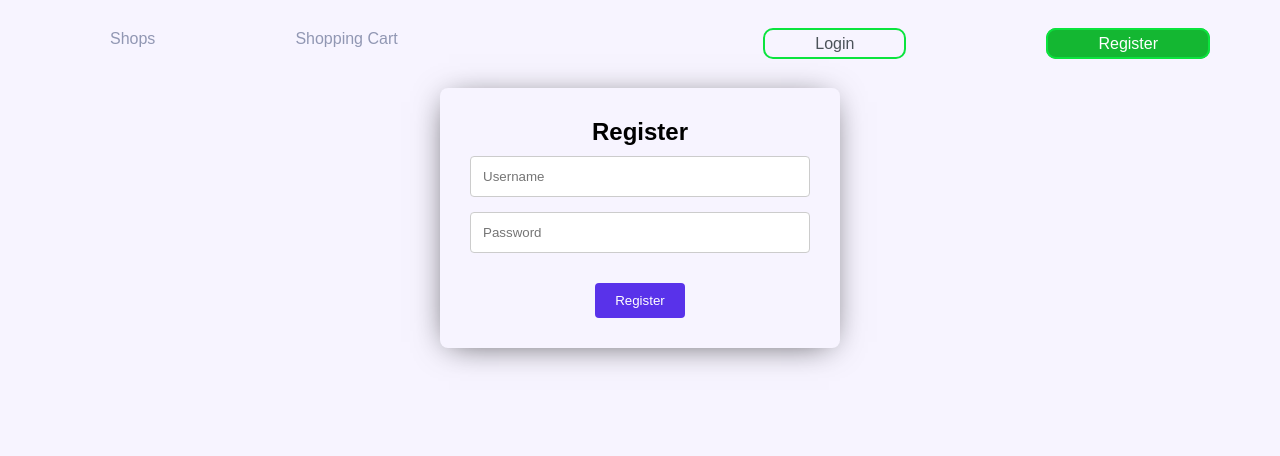
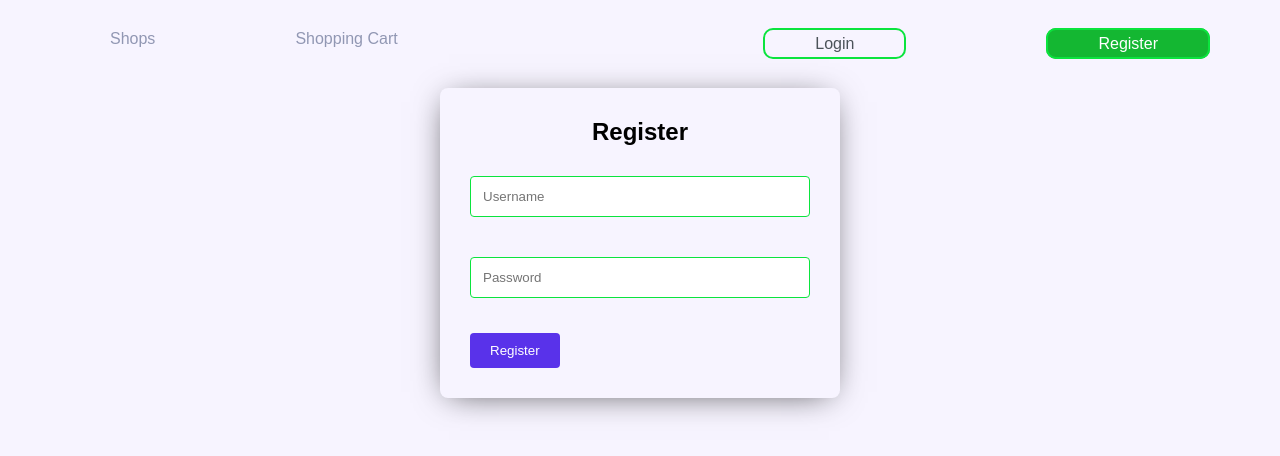
Before and after one commit to seggaz/food-delivery-frontend, a React (Create React App) app: page /register in a window 1280 px wide. Shown: the top 456 px of the page. Built offline with nearby package versions, Linux system fonts and the light colour scheme.

Commit message:
add valitation

```diff
--- a/package.json
+++ b/package.json
@@ -13,6 +13,7 @@
     "react": "^18.2.0",
     "react-content-loader": "^6.2.1",
     "react-dom": "^18.2.0",
+    "react-hook-form": "^7.45.4",
     "react-loader-spinner": "^5.3.4",
     "react-loading-skeleton": "^3.3.1",
     "react-scripts": "5.0.1",
--- a/src/components/Login/Login.jsx
+++ b/src/components/Login/Login.jsx
@@ -1,17 +1,21 @@
-import { useState } from 'react';
+import React from 'react';
+import { useForm } from 'react-hook-form';
 import { useNavigate } from 'react-router-dom';
 import BACKEND_URL from '../../config';
 import styles from './Login.module.scss';
 import axios from 'axios';
 
 const Login = ({ onLogin }) => {
-  const [username, setUsername] = useState('');
-  const [password, setPassword] = useState('');
+  const {
+    register,
+    handleSubmit,
+    formState: { errors },
+  } = useForm();
   const navigate = useNavigate();
 
-  const handleLogin = () => {
+  const handleLogin = (data) => {
     axios
-      .post(`${BACKEND_URL}/login`, { username, password })
+      .post(`${BACKEND_URL}/login`, data)
       .then((response) => {
         const authToken = response.data.token;
         onLogin(authToken);
@@ -25,19 +29,39 @@ const Login = ({ onLogin }) => {
   return (
     <div className={styles.loginContainer}>
       <h2>Login</h2>
+      <form onSubmit={handleSubmit(handleLogin)}>
         <input
           type="text"
           placeholder="Username"
-        value={username}
-        onChange={(e) => setUsername(e.target.value)}
+          className={errors.username ? `${styles.input} ${styles.invalid}` : `${styles.input} ${styles.valid}`}
+          {...register('username', { required: true, pattern: /^\S+@\S+$/i })}
+		  onKeyDown={(e) => {
+			if (e.key === 'Enter') {
+			  e.preventDefault();
+			  handleSubmit(handleLogin)();
+			}
+		  }}
         />
+        {errors.username && (
+          <span className={styles.errorMessage}>
+            {errors.username.type === 'required' ? 'Email is empty' : 'Invalid email format'}
+          </span>
+        )}
         <input
           type="password"
           placeholder="Password"
-        value={password}
-        onChange={(e) => setPassword(e.target.value)}
+          className={errors.password ? `${styles.input} ${styles.invalid}` : `${styles.input} ${styles.valid}`}
+          {...register('password', { required: true, minLength: 5 })}
         />
-      <button onClick={handleLogin}>Login</button>
+        {errors.password && (
+          <p className={styles.errorMessage}>
+            {errors.password.type === 'required'
+              ? 'Password is empty'
+              : 'Password should be at least 5 characters long'}
+          </p>
+        )}
+        <button type="submit">Login</button>
+      </form>
     </div>
   );
 };
--- a/src/components/Login/Login.module.scss
+++ b/src/components/Login/Login.module.scss
@@ -29,9 +29,22 @@
   input {
 	width: 100%;
 	padding: 12px;
-	margin-bottom: 15px;
+	margin-bottom: 20px;
 	border: 1px solid #ccc;
 	border-radius: 4px;
+	&.invalid {
+		border-color: red;
+	  }
+
+	  &.valid {
+		border-color: #0be43e;
+	  }
+  }
+
+  .errorMessage {
+	color: red;
+	font-size: 14px;
+	padding-bottom: 20px;
   }
 
   button {
--- a/src/components/Register/Register.jsx
+++ b/src/components/Register/Register.jsx
@@ -1,17 +1,21 @@
-import { useState } from 'react';
+import React from 'react';
+import { useForm } from 'react-hook-form';
 import { useNavigate } from 'react-router-dom';
 import BACKEND_URL from '../../config';
 import styles from './Register.module.scss';
 import axios from 'axios';
 
 const Register = () => {
-  const [username, setUsername] = useState('');
-  const [password, setPassword] = useState('');
+  const {
+    register,
+    handleSubmit,
+    formState: { errors },
+  } = useForm();
   const navigate = useNavigate();
 
-  const handleRegister = () => {
+  const handleRegister = (data) => {
     axios
-      .post(`${BACKEND_URL}/register`, { username, password })
+      .post(`${BACKEND_URL}/register`, data)
       .then(() => {
         navigate('/login');
       })
@@ -23,19 +27,39 @@ const Register = () => {
   return (
     <div className={styles.registerContainer}>
       <h2>Register</h2>
+      <form onSubmit={handleSubmit(handleRegister)}>
         <input
           type="text"
           placeholder="Username"
-        value={username}
-        onChange={(e) => setUsername(e.target.value)}
+          className={errors.username ? `${styles.input} ${styles.invalid}` : `${styles.input} ${styles.valid}`}
+          {...register('username', { required: true, pattern: /^\S+@\S+$/i })}
+		  onKeyDown={(e) => {
+			if (e.key === 'Enter') {
+			  e.preventDefault();
+			  handleSubmit(handleRegister)();
+			}
+		  }}
         />
+        {errors.username && (
+          <span className={styles.errorMessage}>
+            {errors.username.type === 'required' ? 'Username is empty' : 'Invalid email format'}
+          </span>
+        )}
         <input
           type="password"
           placeholder="Password"
-        value={password}
-        onChange={(e) => setPassword(e.target.value)}
+          className={errors.password ? `${styles.input} ${styles.invalid}` : `${styles.input} ${styles.valid}`}
+          {...register('password', { required: true, minLength: 5 })}
         />
-      <button onClick={handleRegister}>Register</button>
+        {errors.password && (
+          <p className={styles.errorMessage}>
+            {errors.password.type === 'required'
+              ? 'Password is emty'
+              : 'Password should be at least 5 characters long'}
+          </p>
+        )}
+        <button type="submit">Register</button>
+      </form>
     </div>
   );
 };
--- a/src/components/Register/Register.module.scss
+++ b/src/components/Register/Register.module.scss
@@ -29,9 +29,23 @@
   input {
 	width: 100%;
 	padding: 12px;
-	margin-bottom: 15px;
+	margin-top: 20px;
 	border: 1px solid #ccc;
 	border-radius: 4px;
+
+	&.invalid {
+	  border-color: red;
+	}
+
+	&.valid {
+	  border-color: #0be43e;
+	}
+  }
+
+  .errorMessage {
+	color: red;
+	font-size: 14px;
+	padding-bottom: 20px;
   }
 
   button {
@@ -43,8 +57,8 @@
 	padding: 10px 20px;
 	cursor: pointer;
 	transition: background-color 0.3s;
-  }
 
-  button:hover {
+	&:hover {
 	  background-color: #0be43e;
 	}
+  }
```
Also changed, not shown: 1 other file (tests, documents, lock files or other folders). Lines whose indentation alone changed are shown as unchanged.
